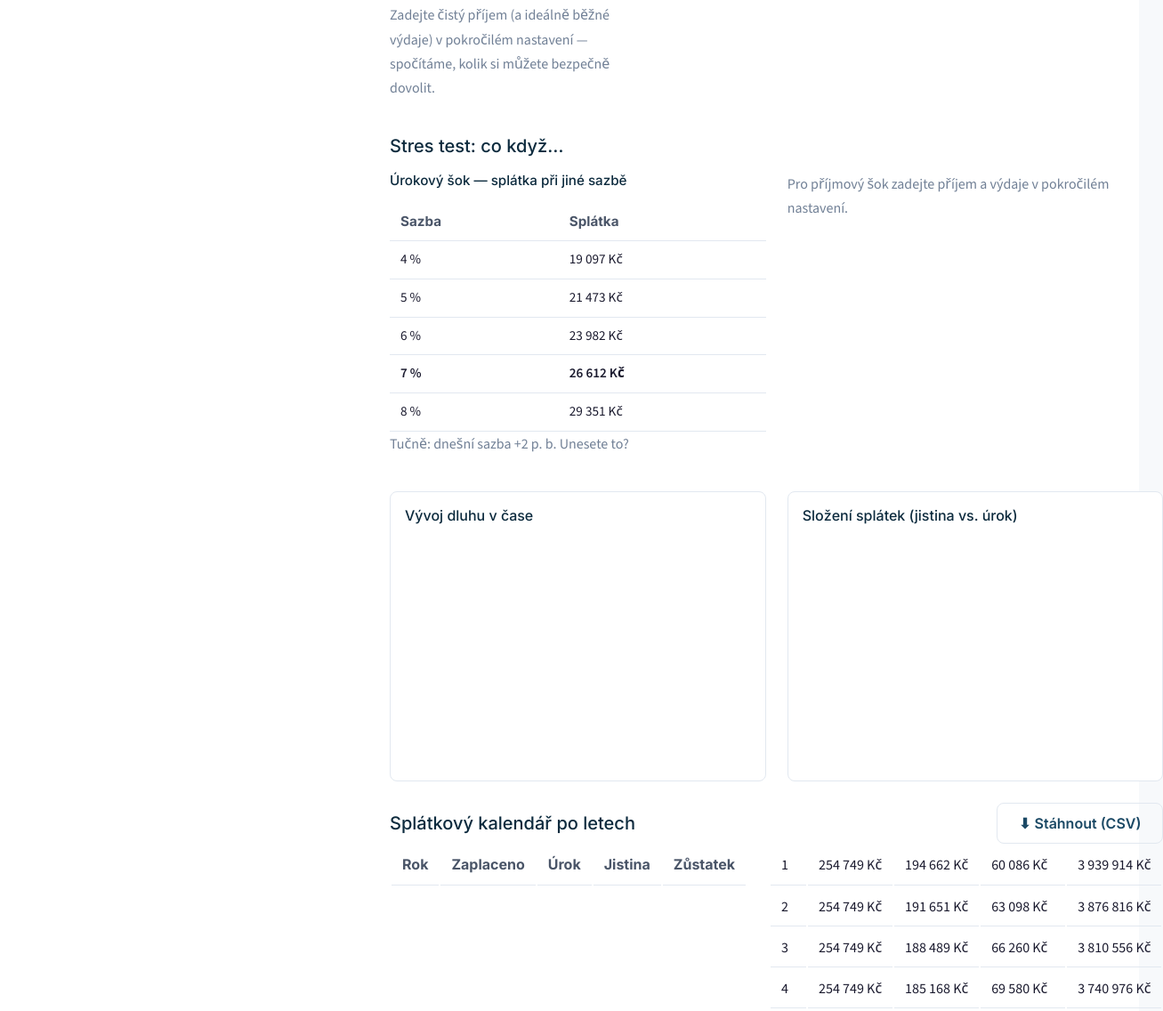
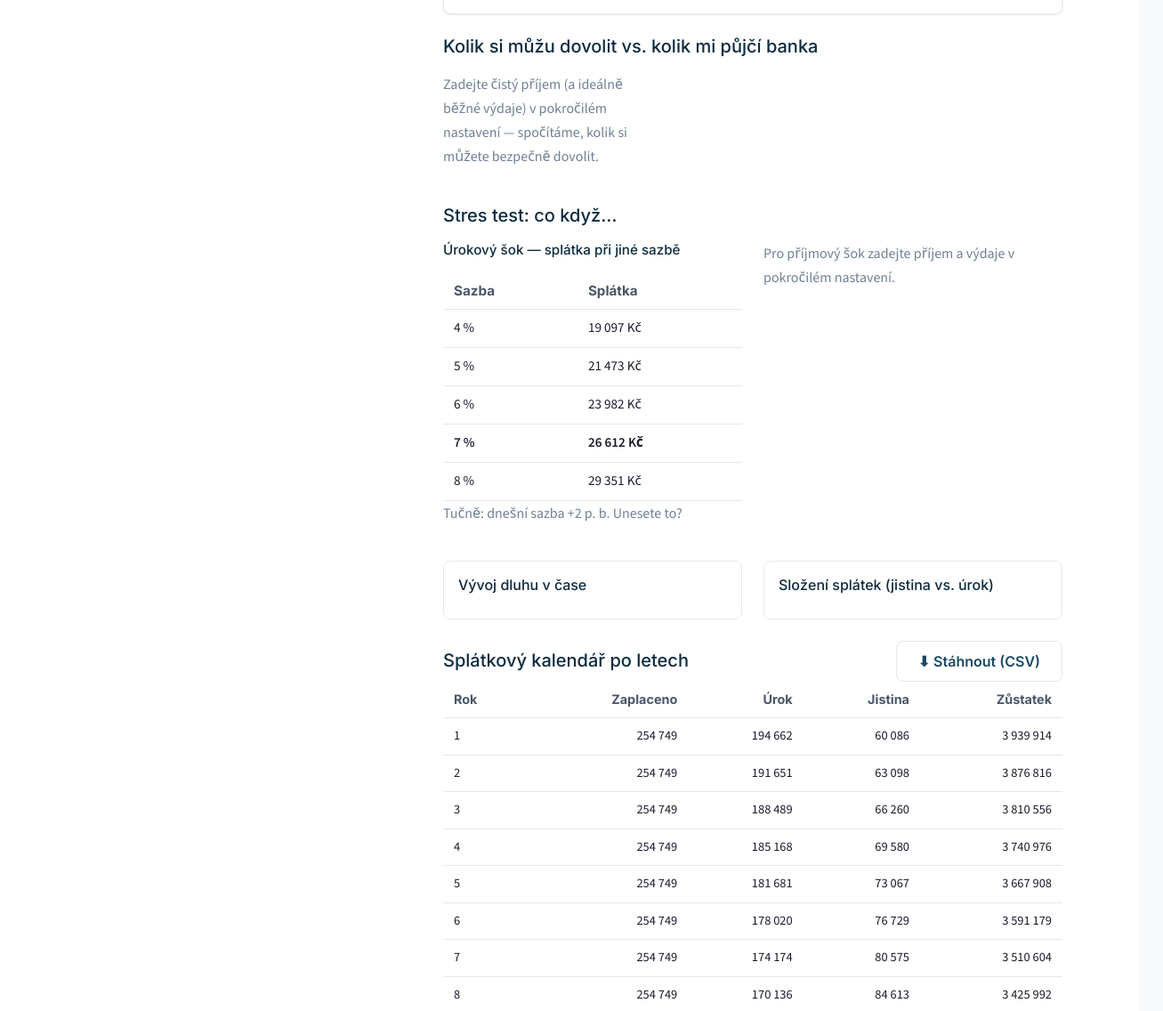
Before and after one commit to frenkees/hyposvepomoci, a plain HTML site: page index.html in a window 1280 px wide. Shown: the part 10019-11155 px from the top of the page at 89% size, 1307 px wide, since content can reach past the window. Drawn offline with nearby package versions, Linux system fonts and the light colour scheme.

Commit message:
Fix responsive layout: grid blowout, empty chart box, amortization table
- Prevent CSS grid blowout (single- and two-column grids stretching to
  max-content and overflowing the viewport) by using minmax(0,1fr) on .calc,
  .calc__inputs/.calc__outputs and nested metrics/abc/stress/charts/three-views
  grids. Eliminates horizontal scroll on desktop (1280=1280) and mobile (390=390).
- When Chart.js is unavailable, collapse the empty 260px canvas box (not just the
  canvas) so the text fallback sits flush.
- Amortization table: compact integer formatting (amounts in Kč via a caption),
  right-aligned tabular columns, dedicated .amort-table styles — no more overflow
  from repeated full-currency cells.
- Add vercel.json (clean URLs, cache headers) for static deploy.

Verified in Chromium at 1280 and 390 px: no horizontal overflow, mobile menu
works, calculator outputs and amortization table render cleanly.

Co-Authored-By: Claude Opus 4.8 <noreply@anthropic.com>
Claude-Session: https://claude.ai/code/session_01KuoPfJkmMZiSenx22m9A9V

```diff
--- a/css/calculator.css
+++ b/css/calculator.css
@@ -2,8 +2,11 @@
    calculator.css — Kalkulačka (Fáze 2)
    ========================================================================== */
 
-.calc { display: grid; gap: var(--sp-8); }
-@media (min-width: 900px) { .calc { grid-template-columns: minmax(320px, 380px) 1fr; align-items: start; } }
+/* minmax(0, …) brání „grid blowout“ — bez něj by se sloupec roztáhl na max-content obsahu. */
+.calc { display: grid; gap: var(--sp-8); grid-template-columns: minmax(0, 1fr); }
+@media (min-width: 900px) { .calc { grid-template-columns: minmax(320px, 380px) minmax(0, 1fr); align-items: start; } }
+/* Explicitní minmax(0,1fr) i pro vnitřní jednosloupcové gridy — jinak se roztáhnou na max-content. */
+.calc__inputs, .calc__outputs { min-width: 0; grid-template-columns: minmax(0, 1fr); }
 
 /* --- Vstupy --- */
 .calc__inputs { display: grid; gap: var(--sp-4); }
@@ -33,8 +36,8 @@
 .calc__outputs { display: grid; gap: var(--sp-6); }
 .calc__disclaimer { font-size: 0.85rem; color: var(--color-text-muted); border-left: 3px solid var(--color-secondary); padding-left: var(--sp-3); }
 
-.metrics { display: grid; gap: var(--sp-3); grid-template-columns: repeat(2, 1fr); }
-@media (min-width: 620px) { .metrics { grid-template-columns: repeat(3, 1fr); } }
+.metrics { display: grid; gap: var(--sp-3); grid-template-columns: repeat(2, minmax(0, 1fr)); }
+@media (min-width: 620px) { .metrics { grid-template-columns: repeat(3, minmax(0, 1fr)); } }
 .metric { background: var(--color-surface); border: 1px solid var(--color-border); border-radius: var(--radius); padding: var(--sp-4); }
 .metric__label { font-size: 0.82rem; color: var(--color-text-muted); font-family: var(--font-heading); }
 .metric__value { font-family: var(--font-heading); font-weight: 700; font-size: 1.4rem; color: var(--color-primary-dark); margin-top: 2px; }
@@ -59,15 +62,16 @@
 
 /* A / B / C dostupnost */
 .abc { display: grid; gap: var(--sp-3); }
-@media (min-width: 720px) { .abc { grid-template-columns: repeat(3, 1fr); } }
+@media (min-width: 720px) { .abc { grid-template-columns: repeat(3, minmax(0, 1fr)); } }
 .abc__card { border: 1px solid var(--color-border); border-radius: var(--radius); padding: var(--sp-4); }
 .abc__card--c { border-color: var(--color-primary); box-shadow: var(--shadow-sm); }
 .abc__tag { font-family: var(--font-heading); font-weight: 700; font-size: 0.78rem; letter-spacing: .04em; color: var(--color-text-muted); }
 .abc__val { font-family: var(--font-heading); font-weight: 700; font-size: 1.25rem; color: var(--color-primary-dark); }
 
 /* Stres test tabulky */
-.stress { display: grid; gap: var(--sp-6); }
-@media (min-width: 720px) { .stress { grid-template-columns: 1fr 1fr; } }
+.stress { display: grid; gap: var(--sp-6); min-width: 0; }
+.stress > div { min-width: 0; overflow-x: auto; }
+@media (min-width: 720px) { .stress { grid-template-columns: minmax(0,1fr) minmax(0,1fr); } }
 .stress table { width: 100%; border-collapse: collapse; font-size: 0.95rem; }
 .stress th, .stress td { text-align: left; padding: var(--sp-2) var(--sp-3); border-bottom: 1px solid var(--color-border); font-variant-numeric: tabular-nums; }
 .stress th { font-family: var(--font-heading); color: var(--color-text-secondary); }
@@ -75,10 +79,15 @@
 
 /* Grafy (naplní charts.js ve Fázi 3) */
 .charts { display: grid; gap: var(--sp-6); }
-@media (min-width: 720px) { .charts { grid-template-columns: 1fr 1fr; } }
+@media (min-width: 720px) { .charts { grid-template-columns: minmax(0,1fr) minmax(0,1fr); } }
 .chart-card { background: var(--color-surface); border: 1px solid var(--color-border); border-radius: var(--radius); padding: var(--sp-4); }
 .chart-card h4 { margin: 0 0 var(--sp-3); font-size: 1rem; }
 .chart-card__canvas { position: relative; height: 260px; }
 
 /* Amortizační tabulka (Fáze 3) */
 .amort { overflow-x: auto; }
+.amort-table { width: 100%; border-collapse: collapse; font-size: 0.9rem; }
+.amort-table th, .amort-table td { padding: var(--sp-2) var(--sp-3); border-bottom: 1px solid var(--color-border); font-variant-numeric: tabular-nums; white-space: nowrap; }
+.amort-table th { font-family: var(--font-heading); color: var(--color-text-secondary); text-align: right; }
+.amort-table th:first-child, .amort-table td:first-child { text-align: left; }
+.amort-table td { text-align: right; }
--- a/css/main.css
+++ b/css/main.css
@@ -79,8 +79,8 @@ li { margin-bottom: var(--sp-2); }
 .section__lead { font-size: 1.125rem; color: var(--color-text-secondary); max-width: 720px; }
 .grid { display: grid; gap: var(--sp-6); }
 @media (min-width: 768px) {
-  .grid--2 { grid-template-columns: 1fr 1fr; }
-  .grid--3 { grid-template-columns: repeat(3, 1fr); }
+  .grid--2 { grid-template-columns: minmax(0,1fr) minmax(0,1fr); }
+  .grid--3 { grid-template-columns: repeat(3, minmax(0,1fr)); }
 }
 
 /* --- Karty --- */
@@ -130,7 +130,7 @@ li { margin-bottom: var(--sp-2); }
 
 /* --- Tři pohledy: 🏦 banka / ⚖️ regulace / 🧠 vy --- */
 .three-views { display: grid; gap: var(--sp-3); margin: var(--sp-4) 0; }
-@media (min-width: 720px) { .three-views { grid-template-columns: repeat(3, 1fr); } }
+@media (min-width: 720px) { .three-views { grid-template-columns: repeat(3, minmax(0,1fr)); } }
 .view { border: 1px solid var(--color-border); border-radius: var(--radius); padding: var(--sp-4); background: var(--color-surface); }
 .view__label { font-family: var(--font-heading); font-weight: 600; font-size: 0.9rem; display: flex; align-items: center; gap: var(--sp-2); margin-bottom: var(--sp-2); }
 .view--bank .view__label { color: var(--color-primary); }
--- a/js/charts.js
+++ b/js/charts.js
@@ -15,6 +15,12 @@
 
   function fmtCZK(n) { try { return new Intl.NumberFormat("cs-CZ", { style: "currency", currency: "CZK", maximumFractionDigits: 0 }).format(Math.round(n)); } catch (e) { return Math.round(n) + " Kč"; } }
   function hasChart() { return typeof window.Chart !== "undefined"; }
+  /* Když graf nejde vykreslit, sbal i prázdný 260px box okolo canvasu. */
+  function hideCanvasBox(canvas) {
+    canvas.style.display = "none";
+    var box = canvas.closest(".chart-card__canvas");
+    if (box) box.style.height = "auto";
+  }
 
   /* Lazy-load Chart.js — až když se kalkulačka objeví ve viewportu. */
   function ensureChartJs() {
@@ -58,7 +64,7 @@
     var fb = document.querySelector('[data-chart-fallback="balance"]');
     if (!canvas) return;
     if (!hasChart()) {
-      canvas.style.display = "none";
+      hideCanvasBox(canvas);
       // Fallback: zůstatek v milnících.
       var picks = [5, 10, 15, 20, 25, 30].filter(function (y) { return years[y - 1]; });
       fb.innerHTML = '<table class="stress" style="width:100%"><tbody>' +
@@ -84,7 +90,7 @@
     var totalInt = years.reduce(function (a, y) { return a + y.interest; }, 0);
     var totalPrin = years.reduce(function (a, y) { return a + y.principal; }, 0);
     if (!hasChart()) {
-      canvas.style.display = "none";
+      hideCanvasBox(canvas);
       fb.innerHTML = '<table class="stress" style="width:100%"><tbody>' +
         '<tr><td>Jistina celkem</td><td style="text-align:right">' + fmtCZK(totalPrin) + '</td></tr>' +
         '<tr><td>Úroky celkem</td><td style="text-align:right">' + fmtCZK(totalInt) + '</td></tr></tbody></table>';
@@ -121,16 +127,18 @@
     };
   }
 
-  /** Amortizační tabulka po letech (rozklikávací měsíce). */
+  function fmtInt(n) { try { return new Intl.NumberFormat("cs-CZ").format(Math.round(n)); } catch (e) { return String(Math.round(n)); } }
+
+  /** Amortizační tabulka po letech. Kompaktní čísla (v Kč), aby se vešla bez přetékání. */
   function renderAmortTable(sched) {
     var host = document.querySelector("[data-amort]");
     if (!host) return;
     var years = byYear(sched.rows);
-    var html = '<table class="stress" style="width:100%"><thead><tr><th>Rok</th><th>Zaplaceno</th><th>Úrok</th><th>Jistina</th><th>Zůstatek</th></tr></thead><tbody>';
+    var html = '<table class="amort-table"><thead><tr><th>Rok</th><th>Zaplaceno</th><th>Úrok</th><th>Jistina</th><th>Zůstatek</th></tr></thead><tbody>';
     years.forEach(function (y) {
-      html += '<tr><td>' + y.year + '</td><td>' + fmtCZK(y.paid) + '</td><td>' + fmtCZK(y.interest) + '</td><td>' + fmtCZK(y.principal) + '</td><td>' + fmtCZK(y.balance) + '</td></tr>';
+      html += '<tr><td>' + y.year + '</td><td>' + fmtInt(y.paid) + '</td><td>' + fmtInt(y.interest) + '</td><td>' + fmtInt(y.principal) + '</td><td>' + fmtInt(y.balance) + '</td></tr>';
     });
-    html += '</tbody></table><p class="text-muted" style="font-size:.85rem">Souhrn po letech. Měsíční detail je v CSV.</p>';
+    html += '</tbody></table><p class="text-muted" style="font-size:.85rem">Souhrn po letech, částky v Kč. Měsíční detail je v CSV.</p>';
     host.innerHTML = html;
   }
 
```
